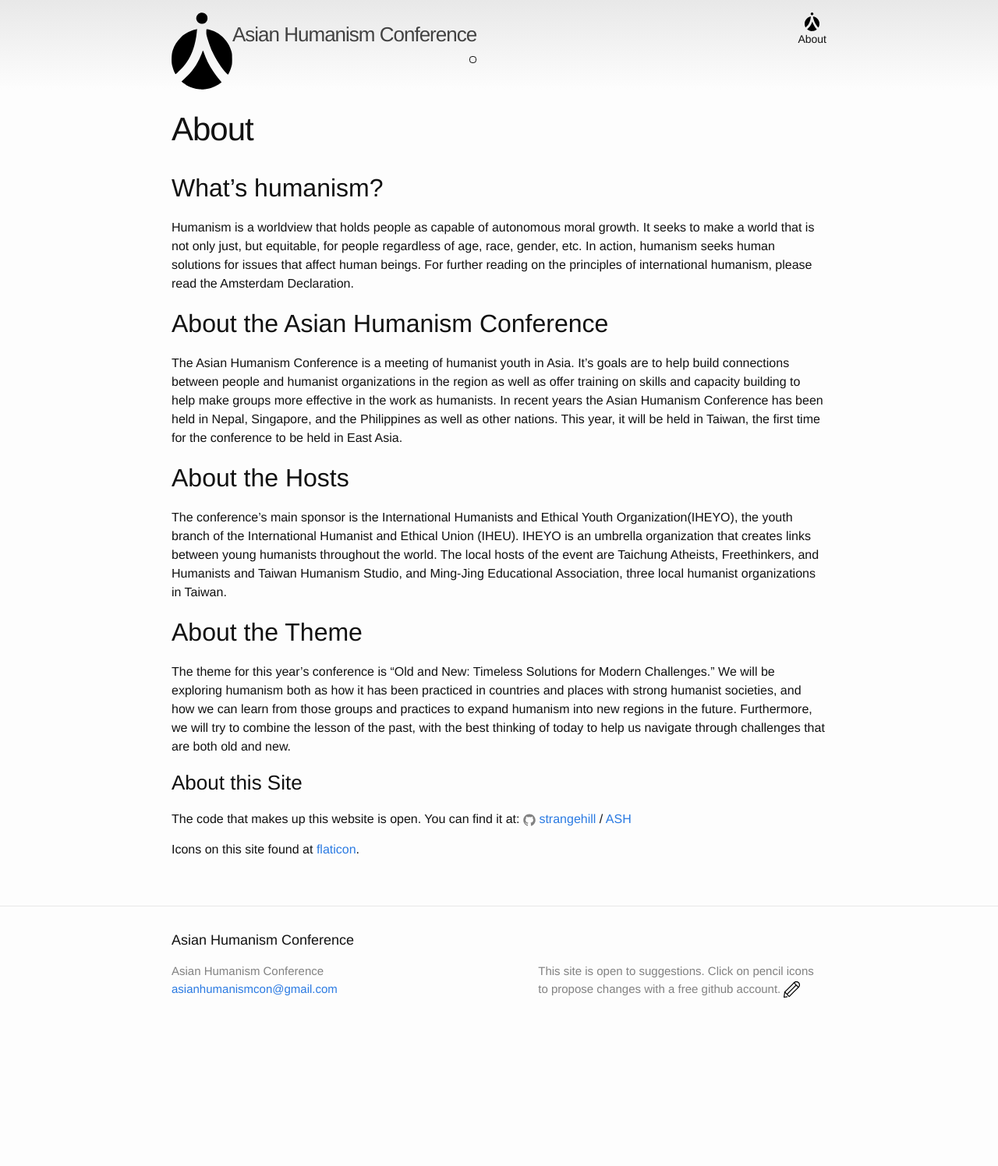
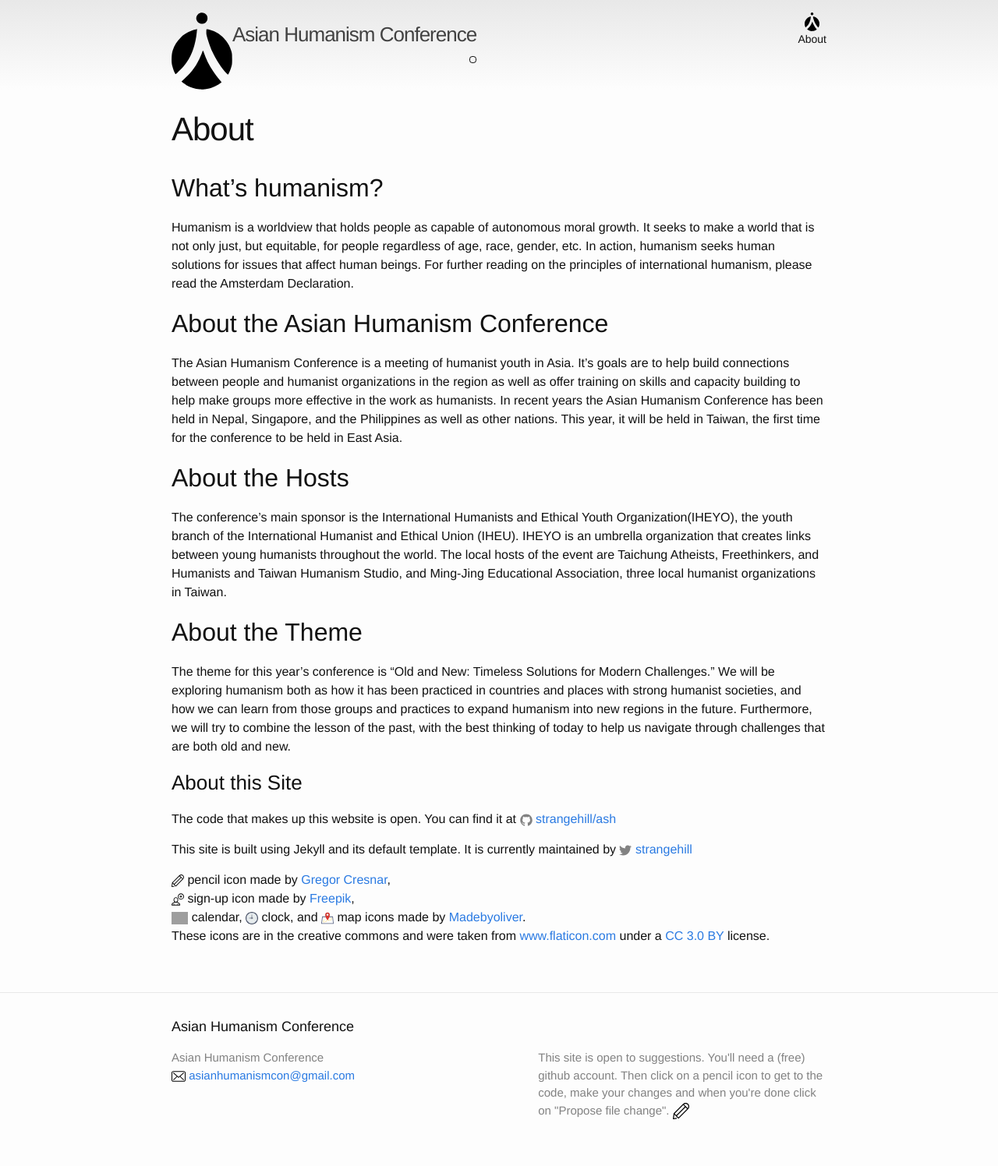
Before and after one commit to Strangehill/ash, a Jekyll site: the page built from about.md, in a window 1280 px wide. Shown: the whole page at 78% size. Built offline with Jekyll 4.4.1, drawn with Linux system fonts in a browser that asks for light colours; before the commit the page ends 1340 px from its top, so only the background shows below that; grey boxes are pictures that could not be loaded.

Commit message:
beefed up 'about this site' and renamed github related classes and variable names, adjusted its instances and styling

```diff
--- a/_config.yml
+++ b/_config.yml
@@ -10,11 +10,12 @@
 email: asianhumanismcon@gmail.com
 description: > # this means to ignore newlines until "baseurl:"
   This site is open to suggestions.
-  Click on pencil icons to propose changes with a free github account.
+  You'll need a (free) github account.
+  Then click on a pencil icon to get to the code, make your changes and when you're done click on "Propose file change".
 url: "http://ash.multifarious.net" # the base hostname & protocol for your site
 baseurl: "" # the subpath of your site, e.g. /blog
-# twitter_username: strangehill
-# github_username: strangehill
+twitter_username: strangehill
+github_repo: strangehill/ash/
 
 future: true
 
--- a/_includes/footer.html
+++ b/_includes/footer.html
@@ -8,24 +8,14 @@
       <div class="footer-col footer-col-1">
         <ul class="contact-list">
           <li>{{ site.title }}</li>
-          <li><a href="mailto:{{ site.email }}">{{ site.email }}</a></li>
+          <li>
+            <img src="/assets/icons/envelope.svg" style="height:1.2em;">
+            <a href="mailto:{{ site.email }}">{{ site.email }}</a>
+          </li>
         </ul>
       </div>
 
       <div class="footer-col footer-col-2">
-        <ul class="social-media-list">
-          {% if site.github_username %}
-          <li>
-            {% include icon-github.html username=site.github_username %}
-          </li>
-          {% endif %}
-
-          {% if site.twitter_username %}
-          <li>
-            {% include icon-twitter.html username=site.twitter_username %}
-          </li>
-          {% endif %}
-        </ul>
       </div>
 
       <div class="footer-col footer-col-3">
--- a/_includes/icon-github.html
+++ b/_includes/icon-github.html
@@ -1 +1 @@
-<a href="https://github.com/{{ include.username }}"><span class="icon icon--github">{% include icon-github.svg %}</span><span class="username">{{ include.username }}</span></a>
+<a href="https://github.com/{{ include.github_repo }}"><span class="icon icon--github">{% include icon-github.svg %}</span><span class="username">{{ include.github_repo }}</span></a>
--- a/_sass/_layout.scss
+++ b/_sass/_layout.scss
@@ -132,8 +132,7 @@
     margin-bottom: $spacing-unit / 2;
 }
 
-.contact-list,
-.social-media-list {
+.contact-list {
     list-style: none;
     margin-left: 0;
 }
--- a/about.md
+++ b/about.md
@@ -33,9 +33,17 @@
 
 ### About this Site
 
-The code that makes up this website is open.
-You can find it at:
-{% include icon-github.html username="strangehill" %} /
-[ASH](https://github.com/strangehill/ash)
+{% if site.github_repo %}
+  The code that makes up this website is open.
+  You can find it at
+  {% include icon-github.html github_repo="strangehill/ash" %}
+{% endif %}
+{% if site.twitter_username %}
+  This site is built using Jekyll and its default template. It is currently maintained by
+  {% include icon-twitter.html username=site.twitter_username %}
+{% endif %}
 
-Icons on this site found at [flaticon](http://flaticon.com).
+![a pencil for editing](/assets/icons/edit.svg){: style="height:1em;"} pencil icon made by [Gregor Cresnar]("http://www.flaticon.com/authors/gregor-cresnar"),
+![a user signing up](/assets/icons/sign-up.svg){: style="height:1em;"} sign-up icon made by [Freepik](http://www.freepik.com),
+![a calendar and schedule](/assets/icons/calendar.svg){: style="height:1em;"} calendar, ![a clock](/assets/icons/clock.svg){: style="height:1em;"} clock, and ![a location on a map](/assets/icons/map-location.svg){: style="height:1em;"} map icons made by [Madebyoliver](http://www.flaticon.com/authors/madebyoliver).
+These icons are in the creative commons and were taken from <a href="http://www.flaticon.com" title="Flaticon">www.flaticon.com</a> under a <a href="http://creativecommons.org/licenses/by/3.0/" title="Creative Commons BY 3.0" target="_blank">CC 3.0 BY</a> license.
```
Also changed, not shown: assets/icons/sign-up.svg (added).
